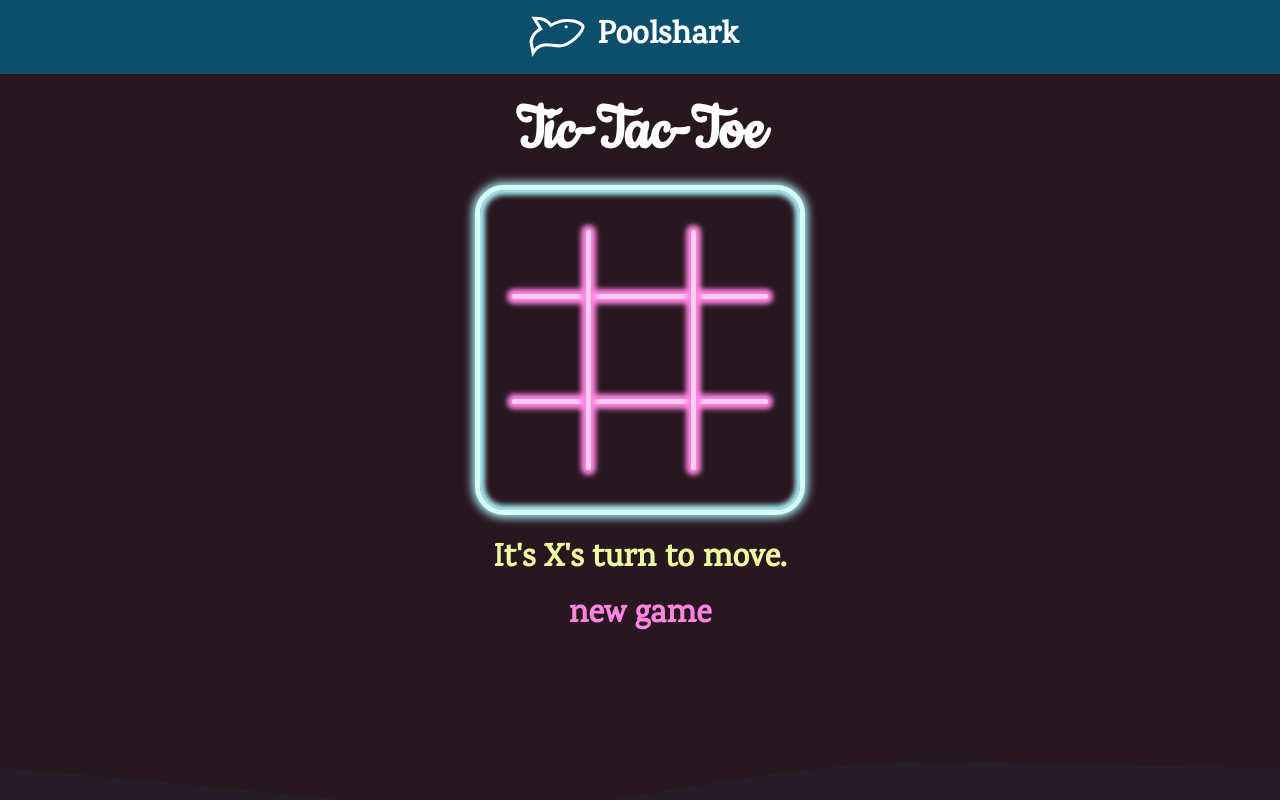
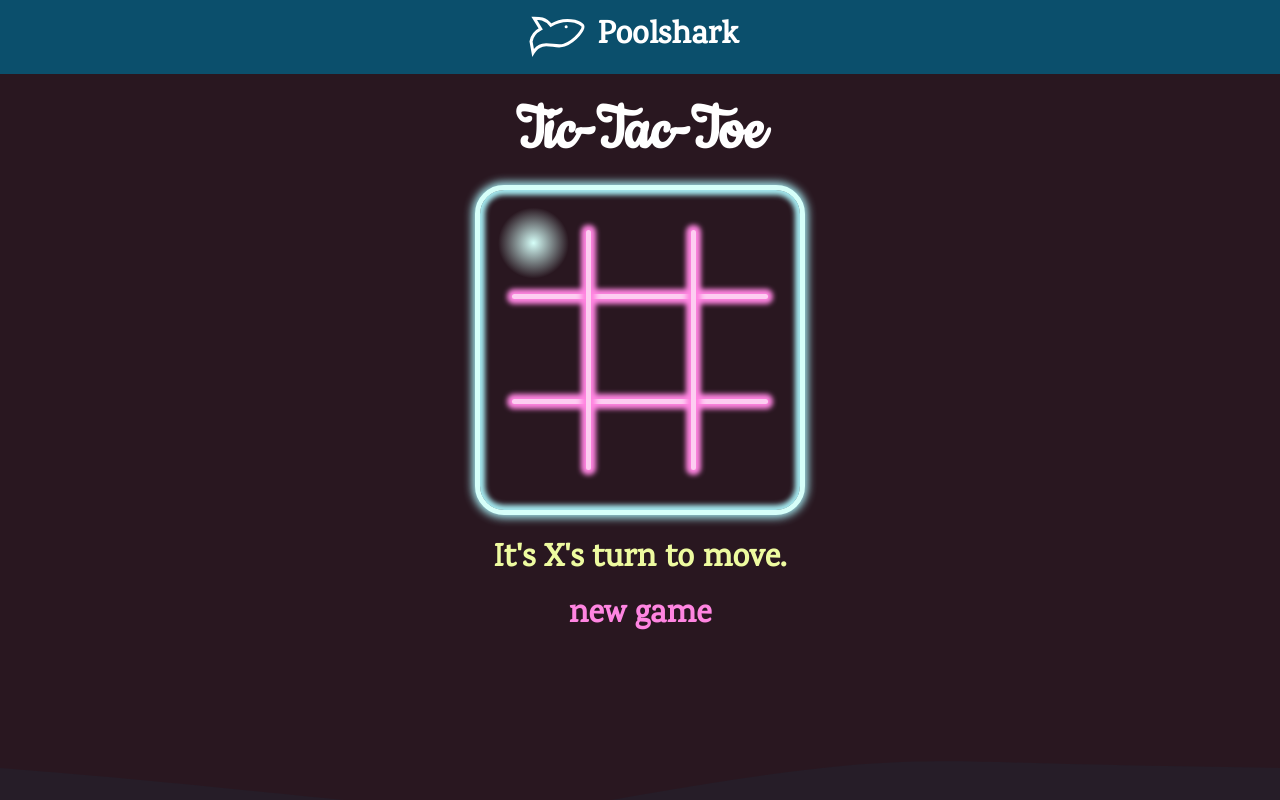
Before and after one commit to houstonmp/poolshark, a React (Create React App) app: page / in a window 1280 px wide. In both pictures the pointer is over the element 533 px from the left and 242 px from the top of the page. Shown: the top 800 px of the page. Built offline with nearby package versions, Linux system fonts and the light colour scheme.

Commit message:
Add hover effect to the game board

```diff
--- a/src/components/GameDiv.module.css
+++ b/src/components/GameDiv.module.css
@@ -20,3 +20,14 @@
 .gameDiv * {
   align-self: center;
 }
+
+.gameDiv:hover {
+  cursor: pointer;
+  background: rgb(214, 255, 249);
+  background: radial-gradient(
+    circle,
+    rgba(214, 255, 249, 1) 0%,
+    rgba(0, 0, 0, 0) 47%
+  );
+  border-radius: 50%;
+}
```
